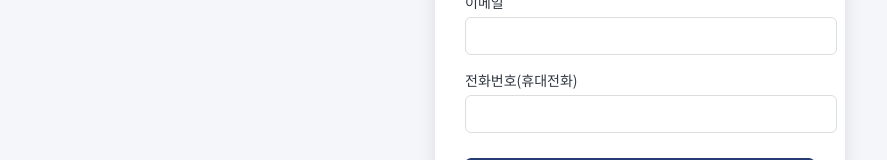
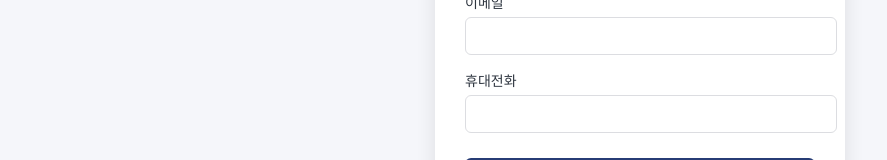
Before and after one commit to iian12/j3m4_frontend, a React (Vite) app: page /signup in a window 1280 px wide. Shown: the part 535-695 px from the top of the page, without its empty margins (0-887 px from the left). Built offline with nearby package versions, Linux system fonts and the light colour scheme.

Commit message:
전화번호 필드 추가

```diff
--- a/src/pages/SignUpPage.jsx
+++ b/src/pages/SignUpPage.jsx
@@ -82,7 +82,7 @@ const SignUpPage = () => {
                     />
                 </div>
                 <div className="input-group">
-                    <label htmlFor="phoneNumber">전화번호(휴대전화)</label>
+                    <label htmlFor="phoneNumber">휴대전화</label>
                     <input
                         type="phoneNumber"
                         id="phoneNumber"
```
